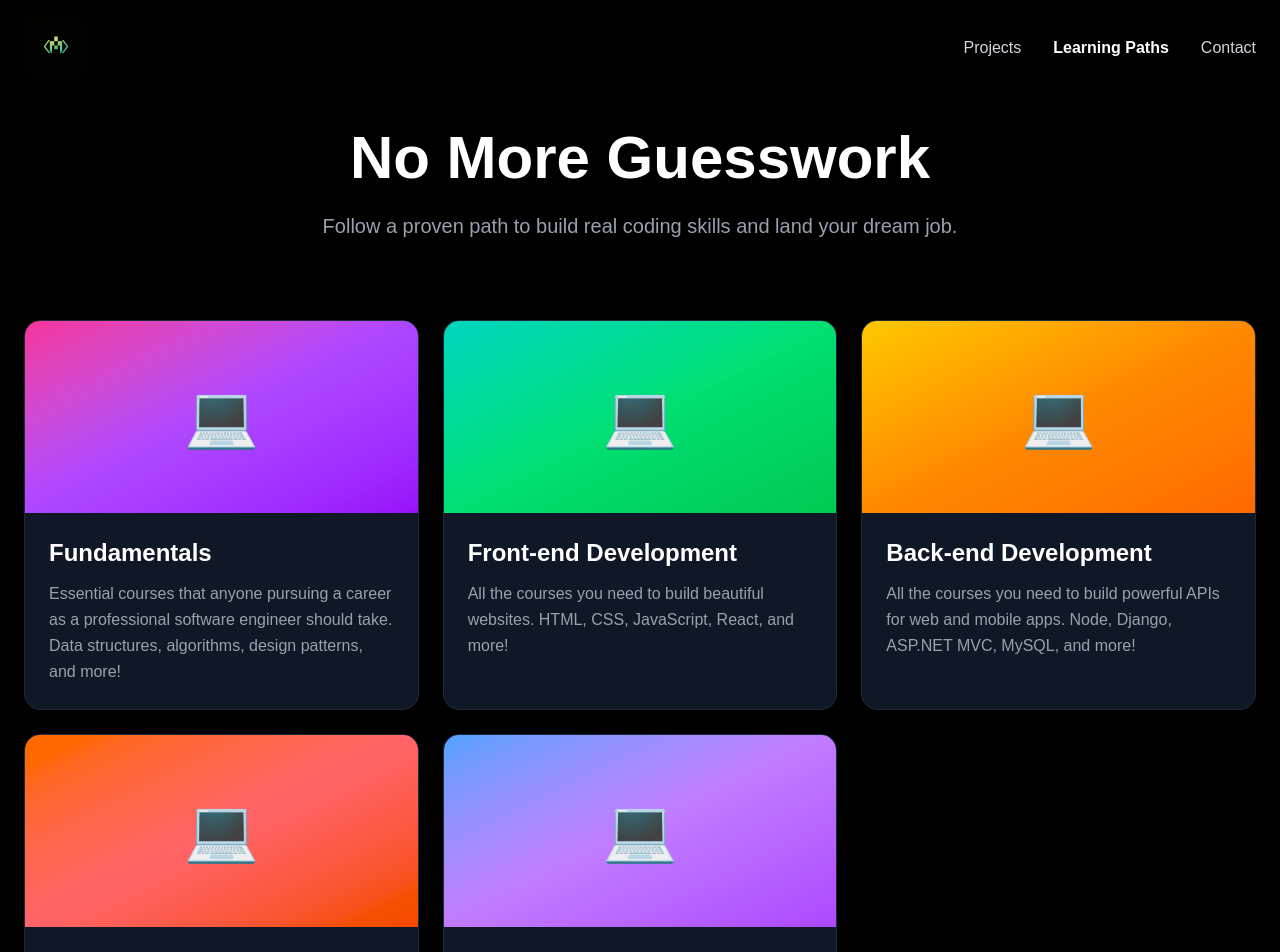
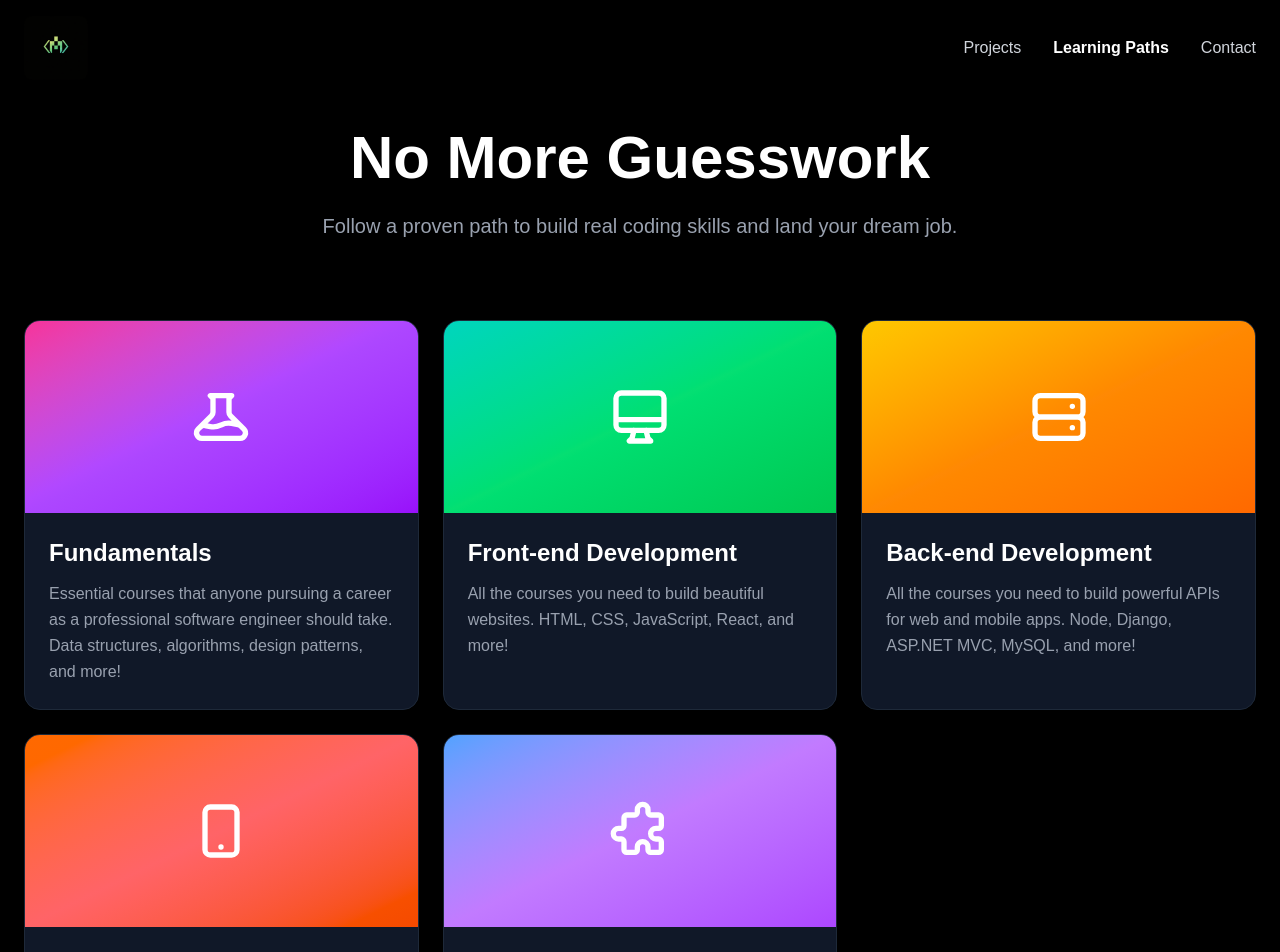
Before and after one commit to codewithash-dev/codewithash, a Next.js app: page /learning-paths in a window 1280 px wide. Shown: the top 952 px of the page. Built offline with nearby package versions, Linux system fonts and the light colour scheme.

Commit message:
Replace laptop emojis with unique icons on learning paths page

```diff
--- a/app/learning-paths/page.tsx
+++ b/app/learning-paths/page.tsx
@@ -41,30 +41,55 @@ export default function LearningPaths() {
       link: '/learning-paths/fundamentals',
       description: 'Essential courses that anyone pursuing a career as a professional software engineer should take. Data structures, algorithms, design patterns, and more!',
       gradient: 'from-pink-500 via-purple-500 to-purple-600',
+      icon: (
+        <svg className="w-16 h-16 text-white" fill="none" stroke="currentColor" viewBox="0 0 24 24">
+          <path strokeLinecap="round" strokeLinejoin="round" strokeWidth={2} d="M19.428 15.428a2 2 0 00-1.022-.547l-2.387-.477a6 6 0 00-3.86.517l-.318.158a6 6 0 01-3.86.517L6.05 15.21a2 2 0 00-1.806.547M8 4h8l-1 1v5.172a2 2 0 00.586 1.414l5 5c1.26 1.26.367 3.414-1.415 3.414H4.828c-1.782 0-2.674-2.154-1.414-3.414l5-5A2 2 0 009 10.172V5L8 4z" />
+        </svg>
+      ),
     },
     {
       title: 'Front-end Development',
       link: '/learning-paths/front-end',
       description: 'All the courses you need to build beautiful websites. HTML, CSS, JavaScript, React, and more!',
       gradient: 'from-teal-400 via-green-400 to-green-500',
+      icon: (
+        <svg className="w-16 h-16 text-white" fill="none" stroke="currentColor" viewBox="0 0 24 24">
+          <path strokeLinecap="round" strokeLinejoin="round" strokeWidth={2} d="M9.75 17L9 20l-1 1h8l-1-1-.75-3M3 13h18M5 17h14a2 2 0 002-2V5a2 2 0 00-2-2H5a2 2 0 00-2 2v10a2 2 0 002 2z" />
+        </svg>
+      ),
     },
     {
       title: 'Back-end Development',
       link: '/learning-paths/back-end',
       description: 'All the courses you need to build powerful APIs for web and mobile apps. Node, Django, ASP.NET MVC, MySQL, and more!',
       gradient: 'from-yellow-400 via-orange-400 to-orange-500',
+      icon: (
+        <svg className="w-16 h-16 text-white" fill="none" stroke="currentColor" viewBox="0 0 24 24">
+          <path strokeLinecap="round" strokeLinejoin="round" strokeWidth={2} d="M5 12h14M5 12a2 2 0 01-2-2V6a2 2 0 012-2h14a2 2 0 012 2v4a2 2 0 01-2 2M5 12a2 2 0 00-2 2v4a2 2 0 002 2h14a2 2 0 002-2v-4a2 2 0 00-2-2m-2-4h.01M17 16h.01" />
+        </svg>
+      ),
     },
     {
       title: 'Mobile Development',
       link: '/learning-paths/mobile',
       description: 'All the courses you need to build professional, cross-platform mobile apps using React Native.',
       gradient: 'from-orange-500 via-red-400 to-orange-600',
+      icon: (
+        <svg className="w-16 h-16 text-white" fill="none" stroke="currentColor" viewBox="0 0 24 24">
+          <path strokeLinecap="round" strokeLinejoin="round" strokeWidth={2} d="M12 18h.01M8 21h8a2 2 0 002-2V5a2 2 0 00-2-2H8a2 2 0 00-2 2v14a2 2 0 002 2z" />
+        </svg>
+      ),
     },
     {
       title: 'Game Development',
       link: '/learning-paths/game-dev',
       description: 'The fundamental courses you need to build games.',
       gradient: 'from-blue-400 via-purple-400 to-purple-500',
+      icon: (
+        <svg className="w-16 h-16 text-white" fill="none" stroke="currentColor" viewBox="0 0 24 24">
+          <path strokeLinecap="round" strokeLinejoin="round" strokeWidth={2} d="M11 4a2 2 0 114 0v1a1 1 0 001 1h3a1 1 0 011 1v3a1 1 0 01-1 1h-1a2 2 0 100 4h1a1 1 0 011 1v3a1 1 0 01-1 1h-3a1 1 0 01-1-1v-1a2 2 0 10-4 0v1a1 1 0 01-1 1H7a1 1 0 01-1-1v-3a1 1 0 00-1-1H4a2 2 0 110-4h1a1 1 0 001-1V7a1 1 0 011-1h3a1 1 0 001-1V4z" />
+        </svg>
+      ),
     },
   ];
 
@@ -111,7 +136,7 @@ export default function LearningPaths() {
             >
               <div className="bg-gray-900 border border-gray-800 rounded-2xl overflow-hidden hover:border-gray-700 transition-all duration-300 hover:transform hover:scale-105 h-full">
                 <div className={`h-48 bg-gradient-to-br ${path.gradient} flex items-center justify-center relative overflow-hidden`}>
-                  <div className="text-6xl">💻</div>
+                  {path.icon}
                 </div>
                 <div className="p-6">
                   <h3 className="text-2xl font-bold mb-3">{path.title}</h3>
```
